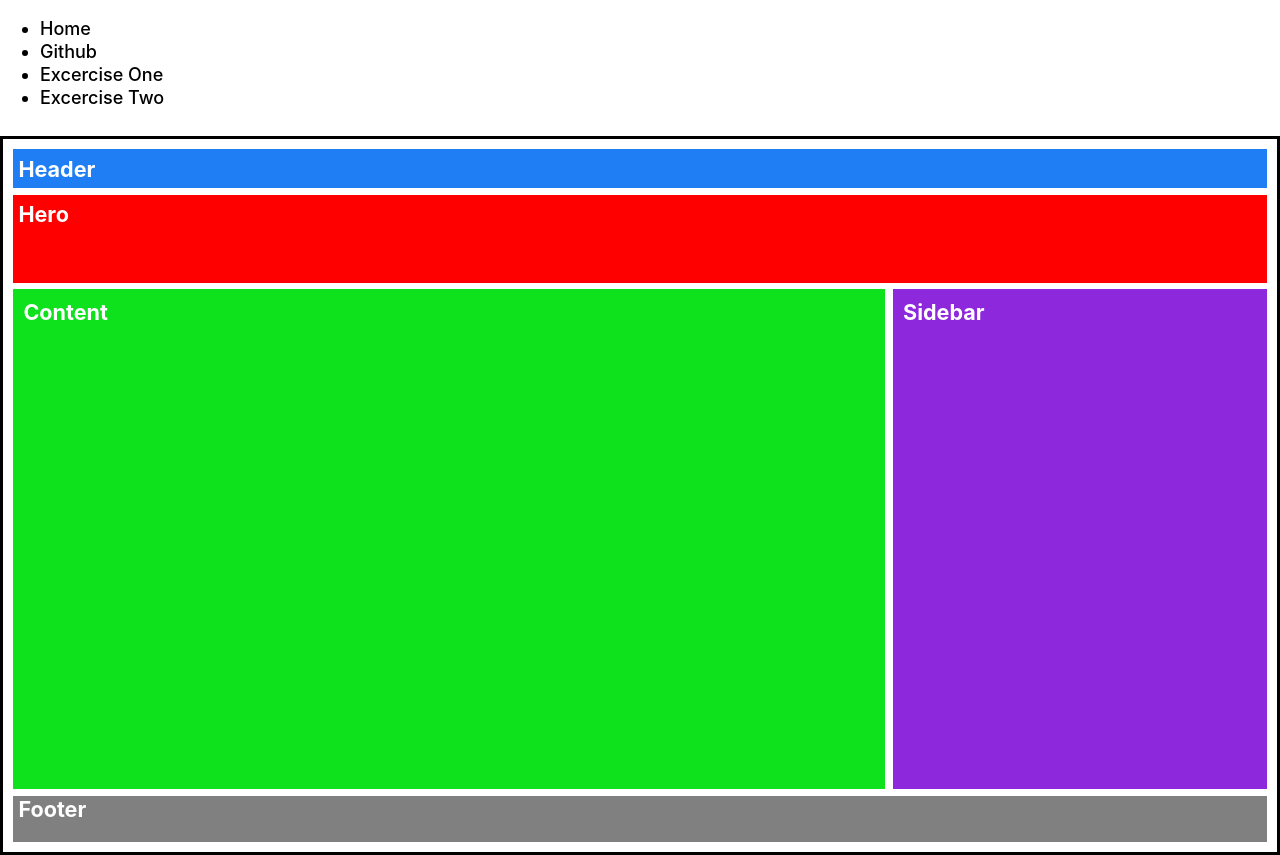
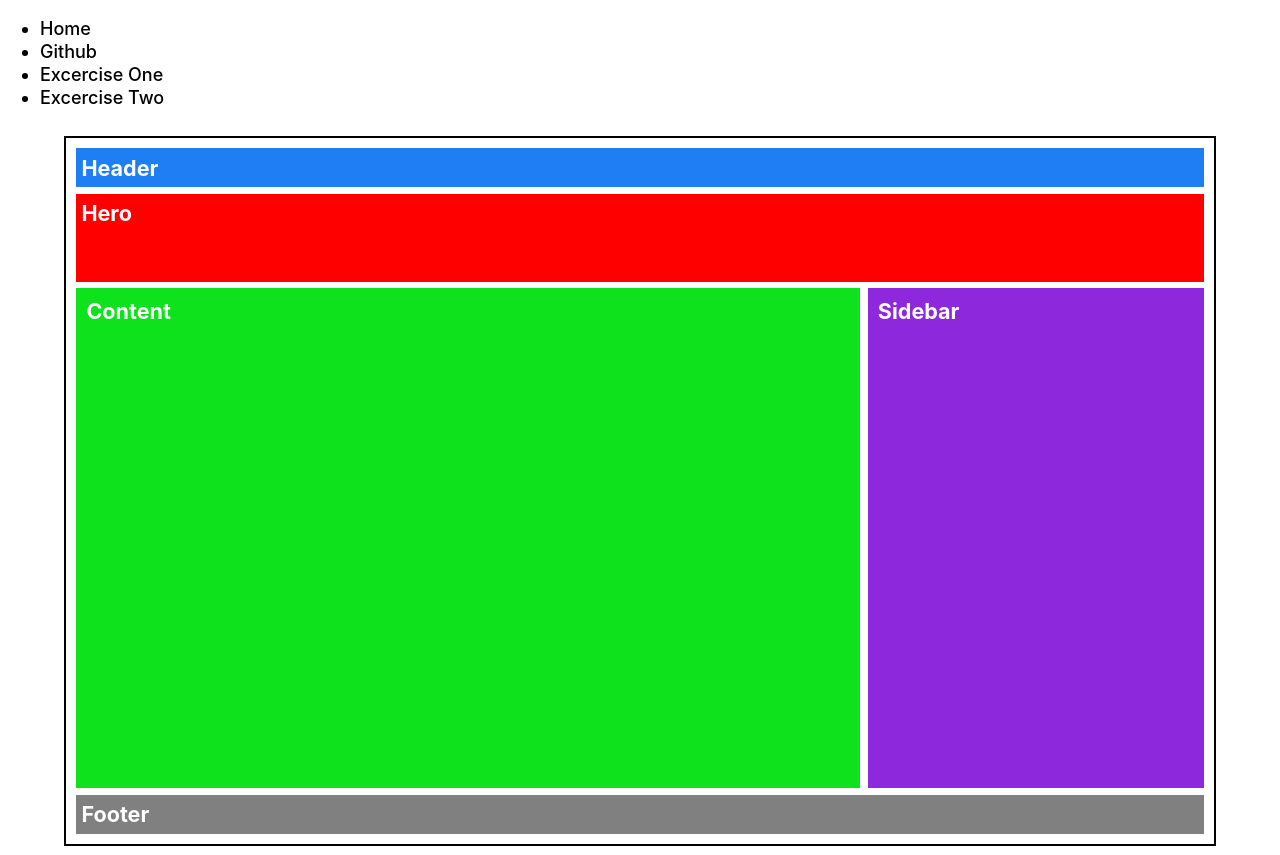
Before and after one commit to prakashkumar264/playground, a React (Create React App) app: page /exercisetwo in a window 1280 px wide. Shown: the part 120-975 px from the top of the page. Built offline with nearby package versions, Linux system fonts and the light colour scheme.

Commit message:
border change

```diff
--- a/src/App.js
+++ b/src/App.js
@@ -1,5 +1,5 @@
 import './App.css';
-import React from "react";
+import React, { useState } from "react";
 import {
   BrowserRouter as Router,
   Link,
@@ -10,6 +10,9 @@ import exerciseone from "./exerciseone"
 
 
 function App() {
+
+  const [isNavOpen,setIsNavOpen]=useState(true)
+
   return (
     <div className="App">
       <header className="App-header">
@@ -27,6 +30,7 @@ function App() {
          <Route path="/exercisetwo" component={exercisetwo}/>
        </Router>
 
+
        </header>
     </div>
   );
--- a/src/excercisetwo.css
+++ b/src/excercisetwo.css
@@ -78,8 +78,8 @@ h2 {
 
    .footer{
    background-color:grey;
-   padding-top:2x;
-   padding-bottom:20px;
+   padding-top: 0.25em;
+   padding-bottom: 0.25em;
    padding-left:5px;
    margin-left: 0.4em;
    margin-right: 0.4em;
@@ -92,6 +92,7 @@ h2 {
    }
 
    .borderForFlex{
-     border-style: solid;
-     border-color: black;
+     border: 2px solid black;
+     width: 90vw;
+     margin: auto;
    }
```
Also changed, not shown: src/App.css (line endings or trailing spaces).
